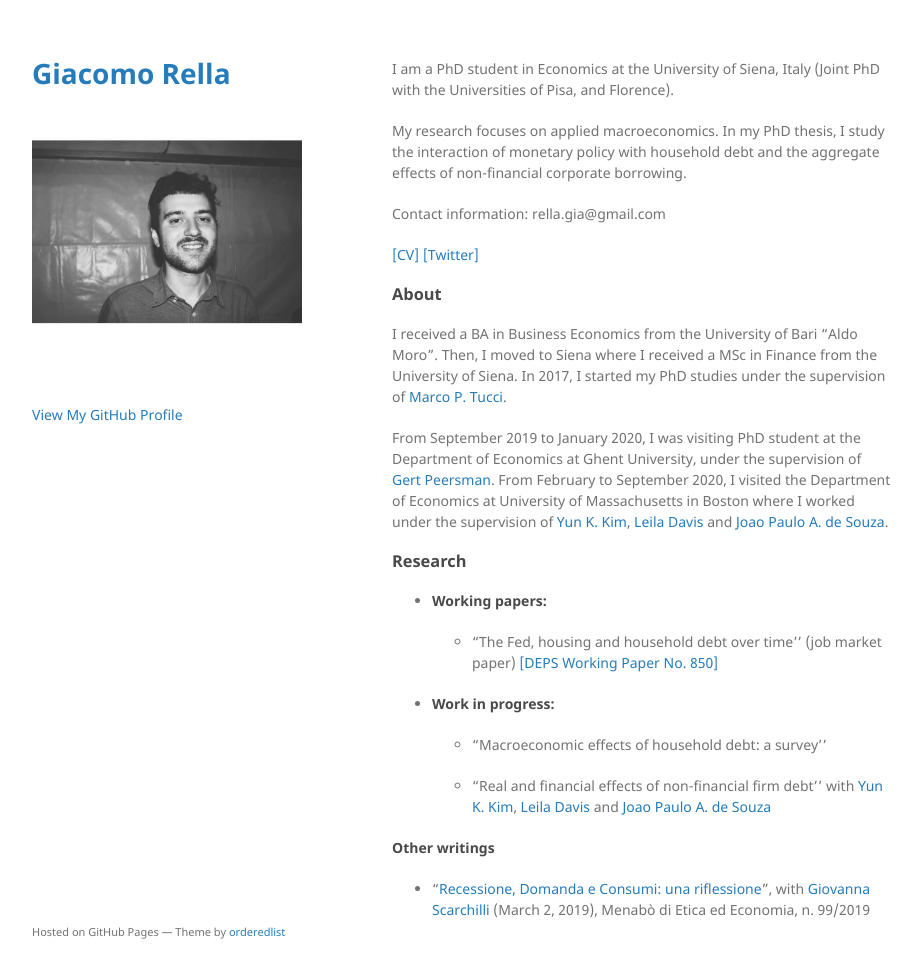
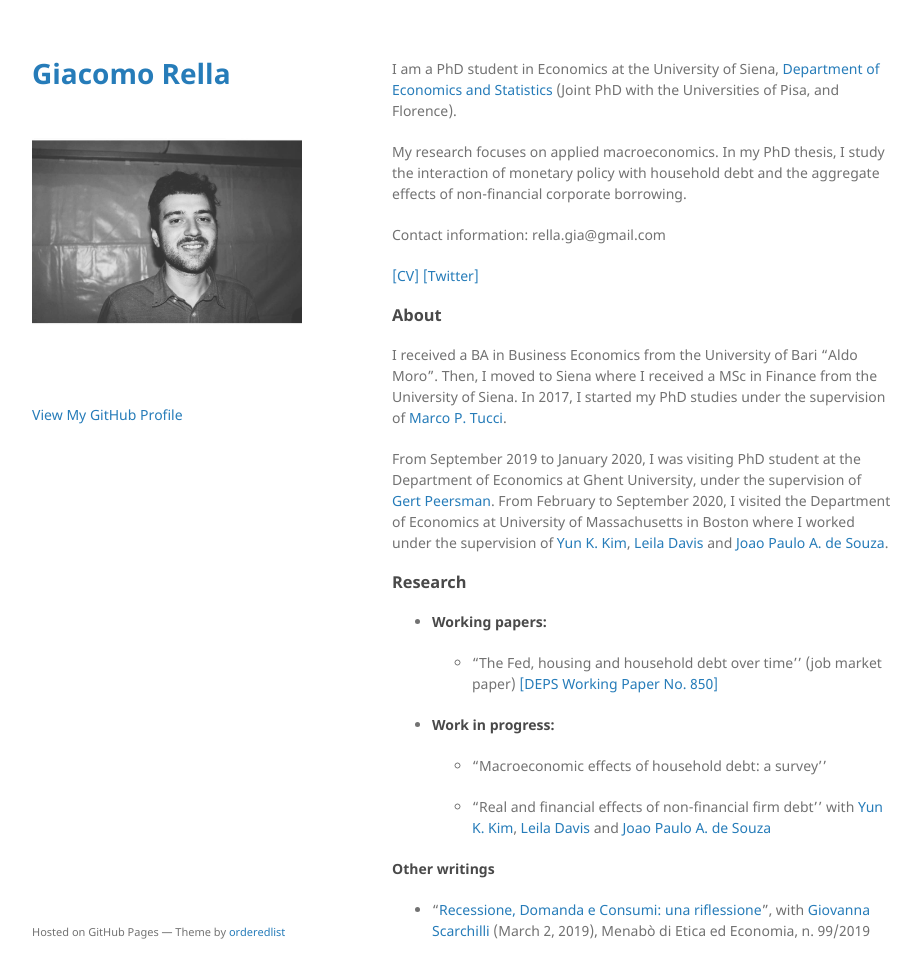
Before and after one commit to giacomorella/giacomorella.github.io, a Jekyll site: the page built from index.md, in a window 1280 px wide and 1011 px high. Shown: the top 978 px of the window, without its empty margins (178-1099 px from the left). Built offline with Jekyll 4.4.1, drawn with Linux system fonts in a browser that asks for light colours; the repository's description, which GitHub fills in, is left out.

Commit message:
Update index.md

```diff
--- a/index.md
+++ b/index.md
@@ -2,7 +2,7 @@
 layout: default
 ---
 
-I am a PhD student in Economics at the University of Siena, Italy (Joint PhD with the Universities of Pisa, and Florence).
+I am a PhD student in Economics at the University of Siena, [Department of Economics and Statistics](https://www.deps.unisi.it/it) (Joint PhD with the Universities of Pisa, and Florence).
 
 My research focuses on applied macroeconomics. In my PhD thesis, I study the interaction of monetary policy with household debt and the aggregate effects of non-financial corporate borrowing.
 
```
